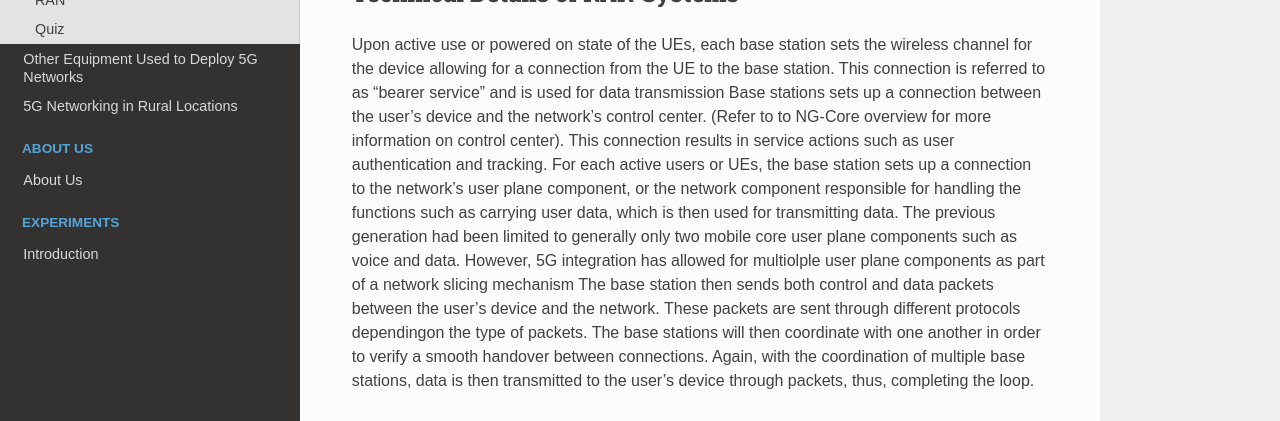
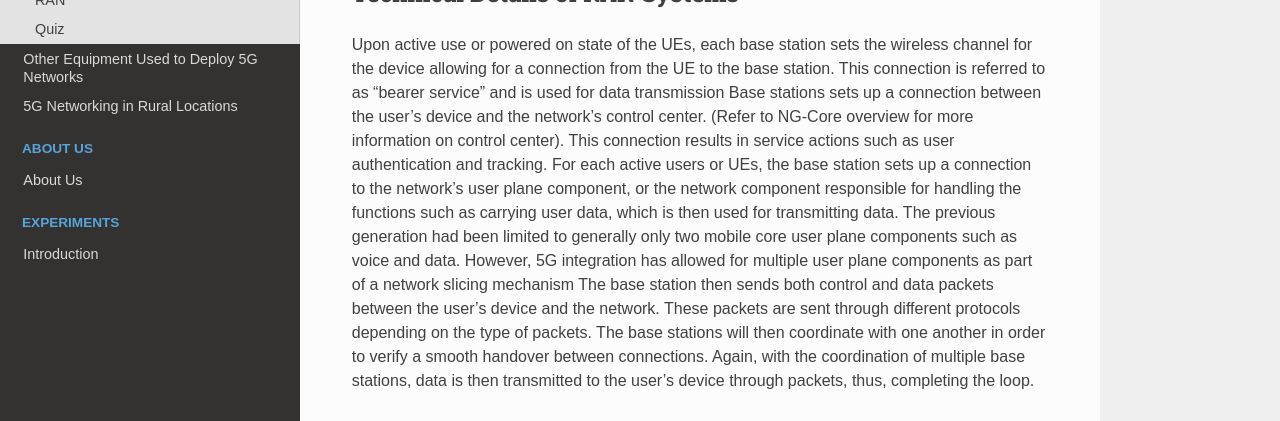
Before and after one commit to zachlop1/5Gdocumentation, a Sphinx documentation site: the page built from docs/source/learningmodule4.rst, in a window 1280 px wide and 900 px high. Shown: the part 454-875 px from the top of the window. Built offline with Sphinx 7.4.7 and the Read the Docs theme 2.0.0, drawn with Linux system fonts in a browser that asks for light colours.

Commit message:
Update learningmodule4.rst
typo

```diff
--- a/docs/source/learningmodule4.rst
+++ b/docs/source/learningmodule4.rst
@@ -9,9 +9,9 @@ Technical Details of RAN Systems
 ----------------------------------
 
 Upon active use or powered on state of the UEs, each base station sets the wireless channel for the device allowing for a connection from the UE to the base station. This connection is referred to as “bearer service” and is used for data transmission
-Base stations sets up a connection between the user’s device and the network’s control center. (Refer to to NG-Core overview for more information on control center). This connection results in service actions such as user authentication and tracking.
-For each active users or UEs, the base station sets up a connection to the network’s user plane component, or the network component responsible for handling the functions such as carrying user data, which is then used for transmitting data. The previous generation had been limited to generally only two mobile core user plane components such as voice and data. However, 5G integration has allowed for multiolple user plane components as part of a network slicing mechanism
-The base station then sends both control and data packets between the user’s device and the network. These packets are sent through different protocols dependingon the type of packets. The base stations will then coordinate with one another in order to verify a smooth handover between connections.
+Base stations sets up a connection between the user’s device and the network’s control center. (Refer to NG-Core overview for more information on control center). This connection results in service actions such as user authentication and tracking.
+For each active users or UEs, the base station sets up a connection to the network’s user plane component, or the network component responsible for handling the functions such as carrying user data, which is then used for transmitting data. The previous generation had been limited to generally only two mobile core user plane components such as voice and data. However, 5G integration has allowed for multiple user plane components as part of a network slicing mechanism
+The base station then sends both control and data packets between the user’s device and the network. These packets are sent through different protocols depending on the type of packets. The base stations will then coordinate with one another in order to verify a smooth handover between connections.
 Again, with the coordination of multiple base stations, data is then transmitted to the user’s device through packets, thus, completing the loop.
 
 5G RAN Overview
```
